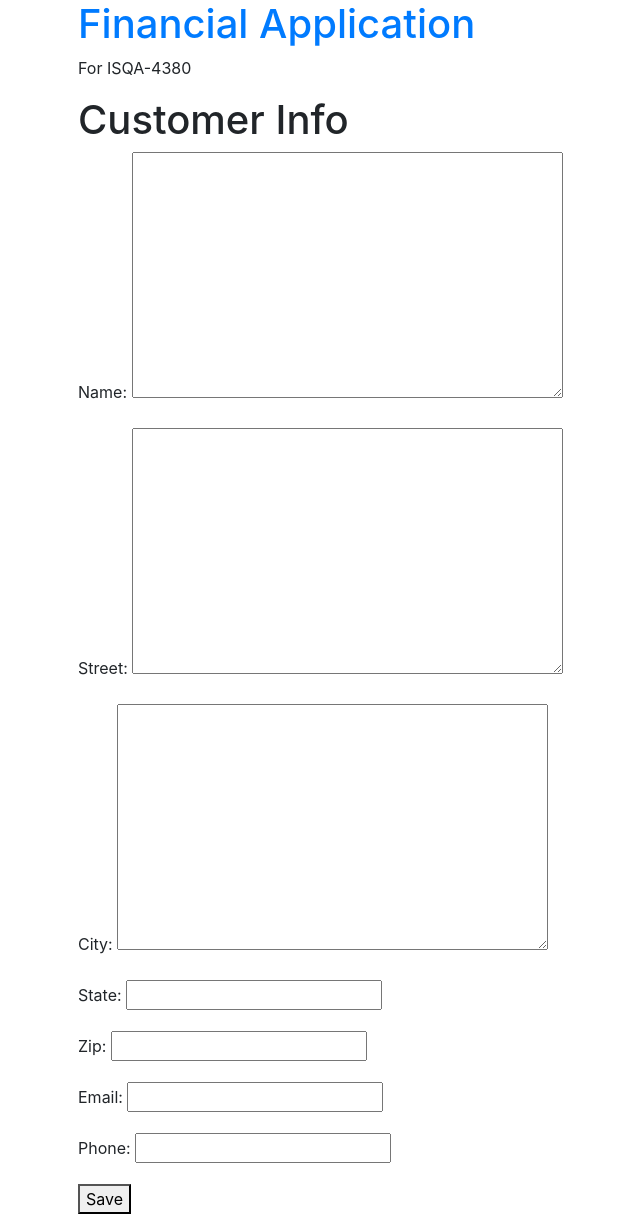
After one commit to adorcy/financial1, a Django app: page /customer/new/ in a window 1280 px wide. The commit adds this page. Shown: the whole page, without its empty margins (7-647 px from the left). Run offline with Django 3.2, Linux system fonts and the light colour scheme; some libraries are stand-ins or nearby versions.

Commit message:
Added the Add Customer Feature

```diff
--- /dev/null
+++ b/financial/forms.py
@@ -0,0 +1,9 @@
+from django import forms
+
+from .models import Customer
+
+class CustomerForm(forms.ModelForm):
+
+    class Meta:
+        model = Customer
+        fields = ('name', 'street', 'city', 'state', 'zip', 'email', 'phone')
--- a/financial/templates/Financial/base.html
+++ b/financial/templates/Financial/base.html
@@ -1,7 +1,7 @@
 <!DOCTYPE html>
 <html lang="en">
 <head>
-  <title>Bootstrap 4 Example</title>
+  <title>Financial Application</title>
   <meta charset="utf-8">
   <meta name="viewport" content="width=device-width, initial-scale=1">
   <link rel="stylesheet" href="https://maxcdn.bootstrapcdn.com/bootstrap/4.0.0/css/bootstrap.min.css">
--- /dev/null
+++ b/financial/templates/Financial/customer_edit.html
@@ -0,0 +1,16 @@
+{% extends 'financial/base.html' %}
+
+{% block content %}
+    <html>
+        <head>
+            <title>Customer Info</title>
+        </head>
+        <body>
+             <h1>Customer Info</h1>
+             <form method="POST" class="customer-form">{% csrf_token %}
+                 {{ form.as_p }}
+                 <button type="submit">Save</button>
+             </form>
+        </body>
+    </html>
+{% endblock %}
--- a/financial/templates/Financial/customer_list.html
+++ b/financial/templates/Financial/customer_list.html
@@ -7,7 +7,7 @@
         </head>
         <body>
             <h1>Customer List</h1>
-            <button>Add Customer</button>
+            <button> <a href="{% url 'customer_new' %}">Add Customer</a></button>
             <div>
                 {% for customer in customers %}
                     <div>
--- a/financial/urls.py
+++ b/financial/urls.py
@@ -16,4 +16,5 @@ urlpatterns = [
     url(r'^customer/(?P<pk>\d+)/$', views.customer_detail, name='customer_detail'),
     url(r'^stock/(?P<pk>\d+)/$', views.stock_detail, name='stock_detail'),
     url(r'^cryptocurrency/(?P<pk>\d+)/$', views.cryptocurrency_detail, name='cryptocurrency_detail'),
+    url(r'^customer/new/$', views.customer_new, name='customer_new'),
 ]
--- a/financial/views.py
+++ b/financial/views.py
@@ -3,7 +3,8 @@ from django.utils import timezone
 from .models import Customer
 from .models import Stock
 from .models import Cryptocurrency
-
+from .forms import CustomerForm
+from django.shortcuts import redirect
 
 def customer_list(request):
     customers = Customer.objects.filter(created__lte=timezone.now()).order_by('created')
@@ -22,3 +23,16 @@ def stock_detail(request, pk):
 def cryptocurrency_detail(request, pk):
     cryptocurrency = get_object_or_404(Cryptocurrency, pk=pk)
     return render(request, 'financial/cryptocurrency_detail.html', {'cryptocurrency': cryptocurrency})
+
+def customer_new(request):
+    form = CustomerForm()
+    if request.method == "POST":
+        form = CustomerForm(request.POST)
+        if form.is_valid():
+            customer = form.save(commit=False)
+            customer.created = timezone.now()
+            customer.save()
+            return redirect('customer_detail', pk=customer.pk)
+    else:
+        form = CustomerForm()
+    return render(request, 'financial/customer_edit.html', {'form': form})
```
